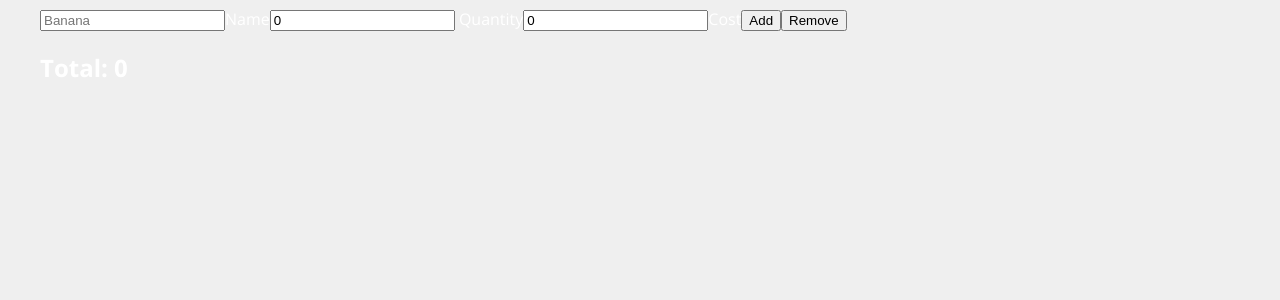
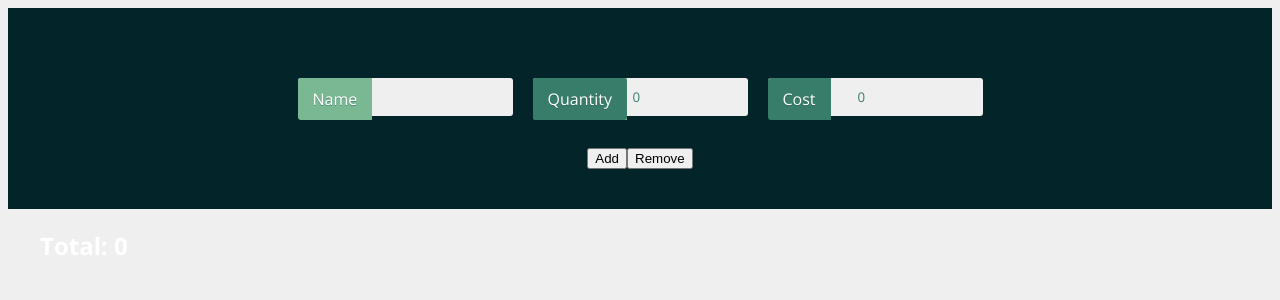
Before and after one commit to EmanueleParlascino-Personal/Cheaper-Than-Fast-Food, a Next.js app: page / in a window 1280 px wide. Shown: the top 300 px of the page. Built offline with nearby package versions, Linux system fonts and the light colour scheme.

Commit message:
fixed build issues

```diff
--- a/pages/Calculator.js
+++ b/pages/Calculator.js
@@ -1,4 +1,4 @@
-function Calculator(props){
+export default function Calculator(props){
     var data = props.data;
     var totalCost = 0;
 
@@ -17,5 +17,3 @@ function Calculator(props){
         </div>
     )
 }
-
-export default Calculator
--- a/pages/index.js
+++ b/pages/index.js
@@ -51,19 +51,19 @@ export default function Home() {
      <main>
         <form>
           {quantityData.map((singleQuantity, index) =>(
-            <div key = {index} class = "inputs">
-              <div class = "row">
+            <div key = {index} className = "inputs">
+              <div className = "row">
                 <span>
-                  <input name = "ingredient" type = "text" class="basic-slide" id="name" placeholder='Banana' required value = {singleQuantity.ingredient} onChange = {(e) => handleChangeIngredient(e, index )}/><label for="name">Name</label>
+                  <input name = "ingredient" type = "text" className="basic-slide" id="name" placeholder='Banana' required value = {singleQuantity.ingredient} onChange = {(e) => handleChangeIngredient(e, index )}/><label htmlFor="name">Name</label>
                 </span>
                 <span>
                   <input  type="number" placeholder='xg'
-                          name = "quantity" class="gate" id="class"
+                          name = "quantity" className="gate" id="class"
                           required value = {singleQuantity.quantity}
-                          onChange = {(e) => handleChangeQuantity(e, index )}/> <label for="name">Quantity</label>
+                          onChange = {(e) => handleChangeQuantity(e, index )}/> <label htmlFor="name">Quantity</label>
                 </span>
                 <span>
-                  <input type="number" class="skinny" id="english" placeholder = "cost" name = "cost" required value = {singleQuantity.cost} onChange = {(e) => handleChangeCost(e, index )} /><label for="name">Cost</label>
+                  <input type="number" className="skinny" id="english" placeholder = "cost" name = "cost" required value = {singleQuantity.cost} onChange = {(e) => handleChangeCost(e, index )} /><label htmlFor="name">Cost</label>
                 </span>
                 {quantityData.length - 1 === index &&
                 <button onClick={AddQuantity}> Add </button>
@@ -86,6 +86,8 @@ export default function Home() {
 
 /*https://developer.walmart.com/api/us/mp/items#operation/getSearchResult <- THIS IS KEY
 
+https://www.youtube.com/watch?v=VQraviuwbzU
+
 Recipe                  Resources
 
 Ingredients Amount  |    Cost   Amount
```
Also changed, not shown: 1 other file (tests, documents, lock files or other folders).
